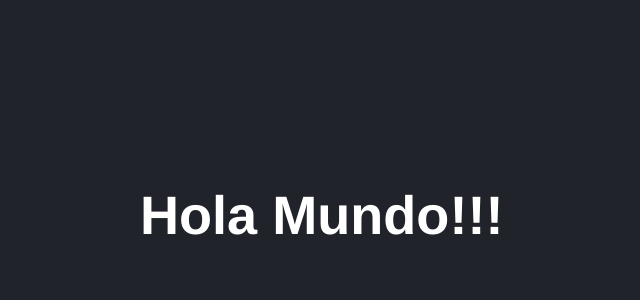
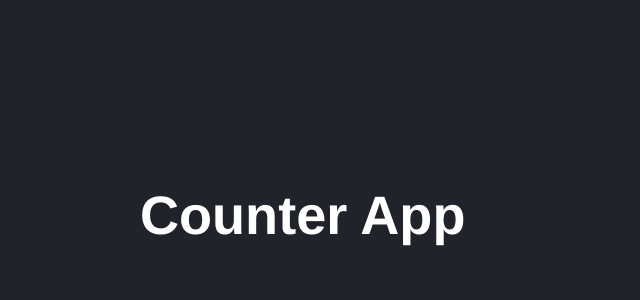
Before and after one commit to bycarlosgamez/react-fh, a React (Vite) app in the folder counter-app/: page / in a window 1280 px wide. Shown: the top 300 px of the page, without its empty margins (8-648 px from the left). Built offline with nearby package versions, Linux system fonts and the light colour scheme.

Commit message:
added installed proptypes and added to app component

```diff
--- a/counter-app/index.html
+++ b/counter-app/index.html
@@ -3,7 +3,7 @@
   <head>
     <meta charset="UTF-8" />
     <meta name="viewport" content="width=device-width, initial-scale=1.0" />
-    <title>Vite + React</title>
+    <title>Counter</title>
   </head>
   <body>
     <div id="root"></div>
--- a/counter-app/package.json
+++ b/counter-app/package.json
@@ -9,6 +9,7 @@
     "preview": "vite preview"
   },
   "dependencies": {
+    "prop-types": "^15.8.1",
     "react": "^18.2.0",
     "react-dom": "^18.2.0"
   },
--- a/counter-app/src/App.jsx
+++ b/counter-app/src/App.jsx
@@ -1,9 +1,17 @@
-const App = () => {
+import PropTypes from 'prop-types';
+
+const App = ({ title, subtitle }) => {
   return (
     <div className='container'>
-      <h1>Hola Mundo!!!</h1>
+      <h1>{title}</h1>
+      <h2>{subtitle}</h2>
     </div>
   );
 };
 
+App.propTypes = {
+  title: PropTypes.string.isRequired,
+  subtitle: PropTypes.string,
+};
+
 export default App;
--- a/counter-app/src/main.jsx
+++ b/counter-app/src/main.jsx
@@ -5,6 +5,6 @@ import './styles.css';
 
 ReactDOM.createRoot(document.getElementById('root')).render(
   <React.StrictMode>
-    <App />
+    <App title='Counter App' />
   </React.StrictMode>
 );
```
Also changed, not shown: 1 other file (tests, documents, lock files or other folders).
